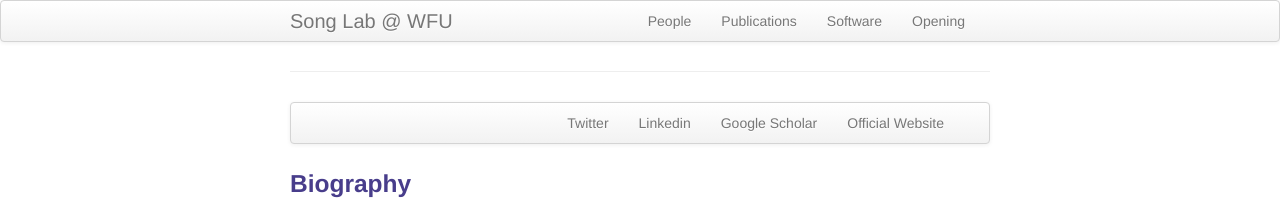
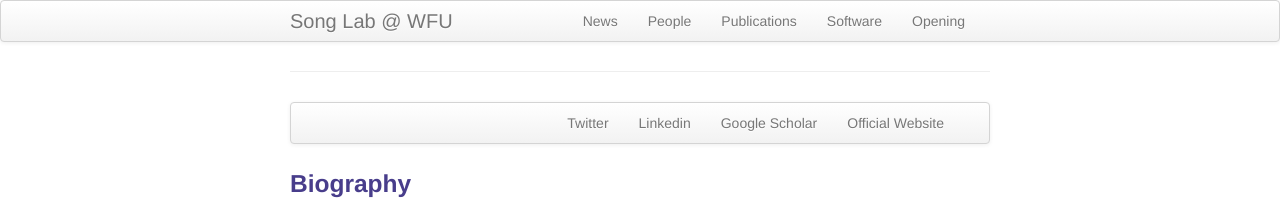
Before and after one commit to songqianqianlab/songqianqianlab.github.io2, a Jekyll site: the page built from index.md, in a window 1280 px wide. Shown: the top 206 px of the page. Built offline with Jekyll 4.4.1, drawn with Linux system fonts in a browser that asks for light colours.

Commit message:
Update default.html

```diff
--- a/_includes/themes/twitter/default.html
+++ b/_includes/themes/twitter/default.html
@@ -35,6 +35,7 @@
         <div class="container-narrow">
           <a class="brand" href="{{ HOME_PATH }}">{{ site.title }}</a>
           <ul class="nav">
+              <li><a href="{{ BASE_PATH }}/pages/news.html">News</a></li>
               <li><a href="{{ BASE_PATH }}/pages/people.html">People</a></li>
               <li><a href="{{ BASE_PATH }}/pages/pubs.html">Publications</a></li>
               <li><a href="{{ BASE_PATH }}/pages/software.html">Software</a></li>
```
